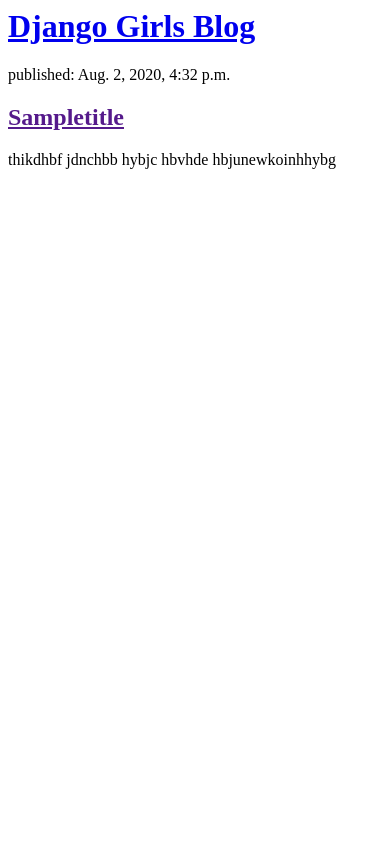
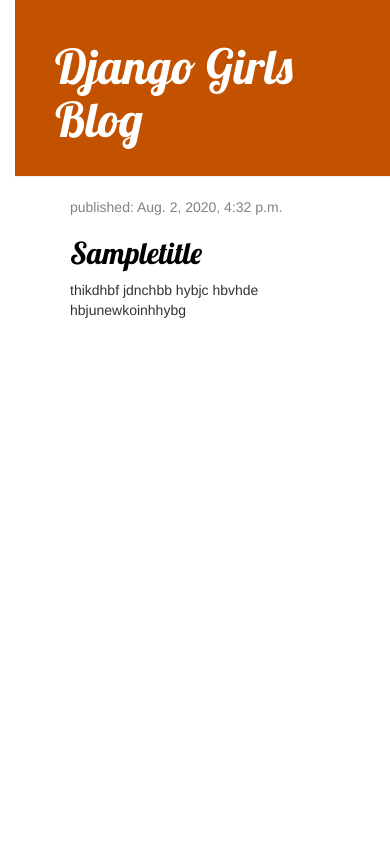
Before and after one commit to mercymam1/blog, a Django app: page /blogging/ in a window 390 px wide. Run offline with Django 3.2, Linux system fonts and the light colour scheme; data comes from the database, SQL or seed files in the repository; some libraries are stand-ins or nearby versions.

Commit message:
adding view and template

```diff
--- /dev/null
+++ b/blog/static/css/blogger.css
@@ -0,0 +1,34 @@
+h1	a,	h2	a	{
+color:	#C25100;
+font-family:	'Lobster';
+}
+body	{
+padding-left:	15px;
+}
+.page-header	{
+background-color:	#C25100;
+margin-top:	0;
+padding:	20px	20px	20px	40px; }
+.page-header	h1,	.page-header	h1	a,	.page-header	h1	a:visited,	.page-header	h1	a:active	{
+color:	#ffffff;
+font-size:	36pt;
+text-decoration:	none; }
+.content	{
+margin-left:	40px; }
+h1,	h2,	h3,	h4	{
+font-family:	'Lobster',	cursive; }
+.date	{
+color:	#828282; }
+.save	{
+float:	right; }
+.post-form	textarea,	.post-form	input	{
+width:	100%; }
+.top-menu,	.top-menu:hover,	.top-menu:visited	{
+color:	#ffffff;
+float:	right;
+font-size:	26pt;
+margin-right:	20px; }
+.post	{
+margin-bottom:	70px; }
+.post	h2	a,	.post	h2	a:visited	{
+color:	#000000; }
--- a/blog/templates/blog/blogging.html
+++ b/blog/templates/blog/blogging.html
@@ -1,18 +1,31 @@
+{%	load	static	%}
 <html>
 <head>
+<meta name="viewport" content="width=device-width, initial-scale=1">
 <title>Django	Girls	blog</title>
+<link	rel="stylesheet"	href="//maxcdn.bootstrapcdn.com/bootstrap/3.2.0/css/bootstrap.min.css">
+<link	rel="stylesheet"	href="//maxcdn.bootstrapcdn.com/bootstrap/3.2.0/css/bootstrap-theme.min.css">
+<link	href="//fonts.googleapis.com/css?family=Lobster&subset=latin,latin-ext"	rel="stylesheet"	type="text/css">
+<link	rel="stylesheet"	href="{%	static	'css/blogger.css'	%}">
 </head>
 <body>
-<div>
+<div class= "page-header">
 <h1><a	href="/">Django	Girls	Blog</a></h1>
 </div>
+<div	class="content	container">
+<div	class="row">
+<div	class="col-md-8">
 {%	for	post	in	posts	%}
-<div>
+<div	class="post">
+<div	class="date">
 <p>published:	{{	post.published_date	}}</p>
-<h2><a	href="">{{	post.title	}}</a></h2>
-<p>{{	post.text|linebreaksbr	}}</p>
+</div>
+<h2><a	href="{%	url	'post_detail'	pk=post.pk	%}">{{	post.title	}}</a></h2>													<p>{{	post.text|linebreaksbr	}}</p>
 </div>
 {%	endfor	%}
+</div>
+</div>
+</div>
 
 </body>
 </html>
--- a/blog/urls.py
+++ b/blog/urls.py
@@ -5,5 +5,6 @@
 urlpatterns	=	[
 	path('',	views.post_list,	name='post_list'),
 	path('blogging/', views.blogging , name='blogging'),
+	path('post/<int:pk>/',	views.post_detail,	name='post_detail'),
 ]
 urlpatterns += staticfiles_urlpatterns()
--- a/blog/views.py
+++ b/blog/views.py
@@ -1,9 +1,15 @@
 from	django.shortcuts	import	render
 from	django.utils	import	timezone
 from	.models	import	Post
+from	django.shortcuts	import	render,	get_object_or_404
+
 def	post_list(request):
 	posts	=	Post.objects.filter(published_date__lte=timezone.now()).order_by('published_date')
 	return	render(request,	'blog/post_list.html',	{'posts':	posts})
 def blogging(request):
 	posts	=	Post.objects.filter(published_date__lte=timezone.now()).order_by('published_date')
 	return render(request, 'blog/blogging.html', {'posts':	posts})
+
+def	post_detail(request,	pk):
+	post	=	get_object_or_404(Post,	pk=pk)
+	return	render(request,	'blog/post_detail.html',	{'post':	post})
```
Also changed, not shown: blog/templates/blog/pos_detail.html (added, +11 -0 lines), blog/templates/blog/post_detail.html (added, +11 -0 lines).
